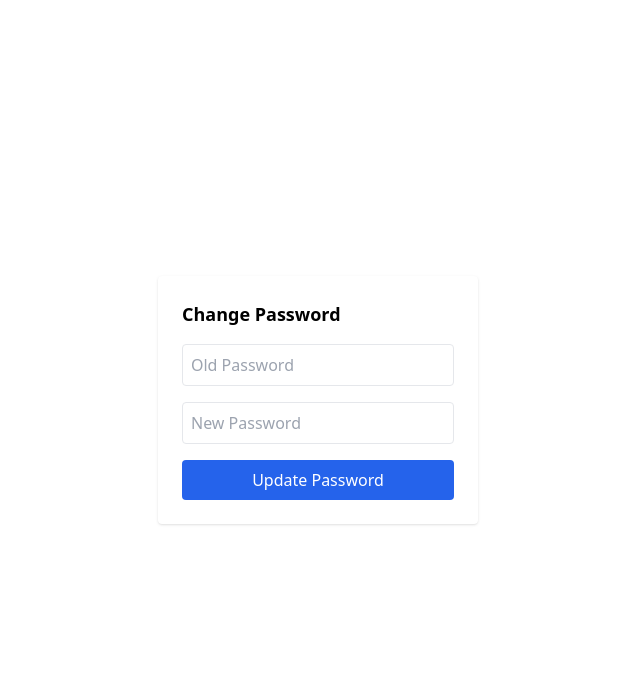
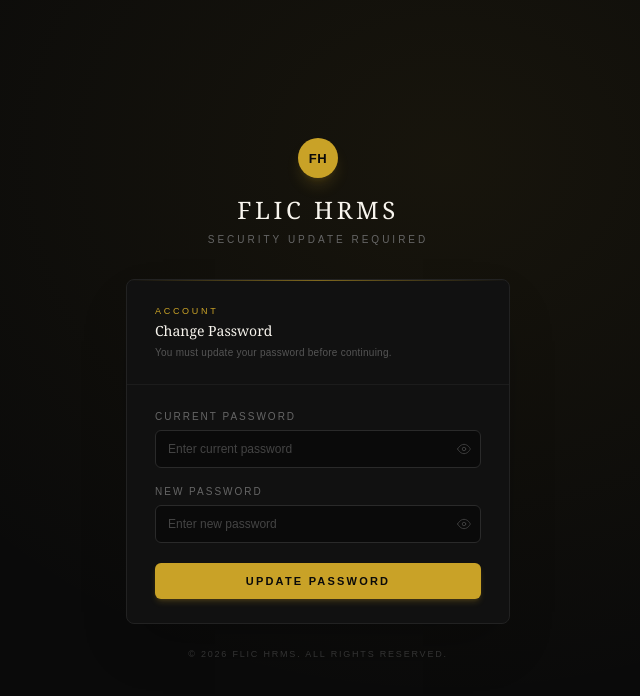
Before and after one commit to cambliss/cambliss-hrm, a React app in the folder frontend/: page /change-password in a window 1280 px wide. Shown: the top 696 px of the page, without its empty margins (322-962 px from the left). Built offline with nearby package versions, Linux system fonts and the light colour scheme; the HTML template or start-up script is replaced by a standard one.

Commit message:
matched login shell, replaced alerts with toast, added loading state

```diff
--- a/frontend/src/pages/ChangePassword.jsx
+++ b/frontend/src/pages/ChangePassword.jsx
@@ -2,70 +2,207 @@ import { useState } from "react";
 import axios from "../services/axiosInstance";
 import { useAuth } from "../context/AuthContext";
 import { useNavigate } from "react-router-dom";
+import toast from "react-hot-toast";
 
+// ── Eye toggle icons ───────────────────────────────────────────────────────────
+const EyeIcon = () => (
+  <svg width="14" height="14" viewBox="0 0 24 24" fill="none"
+    stroke="currentColor" strokeWidth="1.5" strokeLinecap="round" strokeLinejoin="round"
+    aria-hidden="true">
+    <path d="M1 12s4-8 11-8 11 8 11 8-4 8-11 8-11-8-11-8z" />
+    <circle cx="12" cy="12" r="3" />
+  </svg>
+);
+
+const EyeOffIcon = () => (
+  <svg width="14" height="14" viewBox="0 0 24 24" fill="none"
+    stroke="currentColor" strokeWidth="1.5" strokeLinecap="round" strokeLinejoin="round"
+    aria-hidden="true">
+    <path d="M17.94 17.94A10.07 10.07 0 0 1 12 20c-7 0-11-8-11-8a18.45 18.45 0 0 1 5.06-5.94M9.9 4.24A9.12 9.12 0 0 1 12 4c7 0 11 8 11 8a18.5 18.5 0 0 1-2.16 3.19m-6.72-1.07a3 3 0 1 1-4.24-4.24" />
+    <line x1="1" y1="1" x2="23" y2="23" />
+  </svg>
+);
+
+// ── Password field with show/hide toggle ──────────────────────────────────────
+const PasswordField = ({ label, value, onChange, placeholder }) => {
+  const [show, setShow] = useState(false);
+  return (
+    <div>
+      <label className="block text-[10px] font-medium tracking-[0.2em]
+        uppercase text-[#666666] mb-1.5">
+        {label}
+      </label>
+      <div className="relative">
+        <input
+          type={show ? "text" : "password"}
+          placeholder={placeholder}
+          value={value}
+          onChange={onChange}
+          className="w-full px-3 py-2.5 pr-9 rounded-md text-xs
+            bg-[#0A0A0A] border border-[#2A2A2A] text-[#F8F5EE]
+            placeholder-[#444444]
+            focus:outline-none focus:border-[#C9A227] focus:ring-1 focus:ring-[#C9A227]/30
+            transition-colors duration-150"
+        />
+        <button
+          type="button"
+          onClick={() => setShow((s) => !s)}
+          aria-label={show ? "Hide password" : "Show password"}
+          className="absolute right-2.5 top-1/2 -translate-y-1/2
+            text-[#444444] hover:text-[#AAAAAA] transition-colors duration-150"
+        >
+          {show ? <EyeOffIcon /> : <EyeIcon />}
+        </button>
+      </div>
+    </div>
+  );
+};
+
+// ── Component ─────────────────────────────────────────────────────────────────
 const ChangePassword = () => {
   const { user, login } = useAuth();
   const navigate = useNavigate();
 
   const [oldPassword, setOldPassword] = useState("");
   const [newPassword, setNewPassword] = useState("");
+  const [loading, setLoading] = useState(false);
 
   const handleSubmit = async (e) => {
     e.preventDefault();
 
+    if (!oldPassword || !newPassword) {
+      toast.error("Please fill in both fields");
+      return;
+    }
+
     try {
+      setLoading(true);
       await axios.post("/api/auth/change-password", {
         email: user.email,
         oldPassword,
         newPassword,
       });
 
-      alert("Password updated successfully");
-
-      const updatedUser = {
-        ...user,
-        passwordChanged: true,
-      };
-
-      login(updatedUser);
+      toast.success("Password updated successfully");
+      login({ ...user, passwordChanged: true });
 
       if (user.role === "EMPLOYEE" || user.role === "MANAGER") {
         navigate("/attendance");
       } else {
         navigate("/");
       }
-
     } catch (err) {
-      alert(err.response?.data || "Something went wrong");
+      toast.error(err.response?.data || "Something went wrong");
+    } finally {
+      setLoading(false);
     }
   };
 
   return (
-    <div className="flex items-center justify-center h-screen">
-      <form
-        onSubmit={handleSubmit}
-        className="bg-white p-6 rounded shadow w-80 space-y-4"
+    <div
+      className="min-h-screen flex items-center justify-center px-4"
+      style={{
+        backgroundColor: "#0A0A0A",
+        backgroundImage:
+          "radial-gradient(ellipse at 60% 20%, rgba(201,162,39,0.07) 0%, transparent 60%)",
+        fontFamily: "'Montserrat', sans-serif",
+      }}
     >
-        <h2 className="text-lg font-semibold">Change Password</h2>
+      <div className="w-full max-w-sm">
 
-        <input
-          type="password"
-          placeholder="Old Password"
+        {/* Logo mark */}
+        <div className="flex flex-col items-center mb-8">
+          <div className="w-10 h-10 rounded-full bg-[#C9A227] flex items-center
+            justify-center mb-4 shadow-lg shadow-[#C9A227]/20">
+            <span
+              className="text-[#0A0A0A] font-semibold leading-none"
+              style={{ fontSize: 13, letterSpacing: "0.05em" }}
+            >
+              FH
+            </span>
+          </div>
+          <h1
+            className="text-2xl font-light text-[#F8F5EE] tracking-[0.15em] uppercase"
+            style={{ fontFamily: "'Playfair Display', 'Georgia', serif" }}
+          >
+            FLIC HRMS
+          </h1>
+          <p className="text-[10px] tracking-[0.3em] uppercase text-[#666666] mt-1.5">
+            Security update required
+          </p>
+        </div>
+
+        {/* Card */}
+        <div className="bg-[#111111] border border-[#222222] rounded-lg
+          shadow-2xl overflow-hidden">
+
+          {/* Gold top accent line */}
+          <div className="h-px bg-gradient-to-r from-transparent via-[#C9A227]/60 to-transparent" />
+
+          <div className="px-7 py-6 border-b border-[#1C1C1C]">
+            <p className="text-[9px] font-medium tracking-[0.3em] uppercase text-[#C9A227] mb-0.5">
+              Account
+            </p>
+            <h2
+              className="text-sm font-medium text-[#F8F5EE]"
+              style={{ fontFamily: "'Playfair Display', 'Georgia', serif", fontWeight: 400 }}
+            >
+              Change Password
+            </h2>
+            <p className="text-[10px] text-[#555555] mt-1 tracking-wide">
+              You must update your password before continuing.
+            </p>
+          </div>
+
+          <form onSubmit={handleSubmit} className="px-7 py-6 space-y-4">
+
+            <PasswordField
+              label="Current Password"
+              value={oldPassword}
               onChange={(e) => setOldPassword(e.target.value)}
-          className="w-full border p-2 rounded"
+              placeholder="Enter current password"
             />
 
-        <input
-          type="password"
-          placeholder="New Password"
+            <PasswordField
+              label="New Password"
+              value={newPassword}
               onChange={(e) => setNewPassword(e.target.value)}
-          className="w-full border p-2 rounded"
+              placeholder="Enter new password"
             />
 
-        <button className="bg-blue-600 text-white w-full py-2 rounded">
-          Update Password
+            <div className="pt-1">
+              <button
+                type="submit"
+                disabled={loading}
+                className="w-full py-2.5 rounded-md
+                  text-[11px] font-semibold tracking-[0.2em] uppercase
+                  bg-[#C9A227] hover:bg-[#E6B93A] active:bg-[#9B7A18]
+                  text-[#0A0A0A] shadow-md shadow-[#C9A227]/20
+                  disabled:opacity-40 disabled:cursor-not-allowed
+                  transition-colors duration-150"
+              >
+                {loading ? (
+                  <span className="inline-flex items-center justify-center gap-2">
+                    <span className="w-3 h-3 rounded-full border-2 border-[#0A0A0A]/30
+                      border-t-[#0A0A0A] animate-spin" />
+                    Updating…
+                  </span>
+                ) : (
+                  "Update Password"
+                )}
               </button>
+            </div>
+
           </form>
+        </div>
+
+        {/* Footer */}
+        <p className="text-center text-[9px] tracking-[0.2em] uppercase
+          text-[#333333] mt-6">
+          © {new Date().getFullYear()} FLIC HRMS. All rights reserved.
+        </p>
+
+      </div>
     </div>
   );
 };
```
Lines whose indentation alone changed are shown as unchanged.
